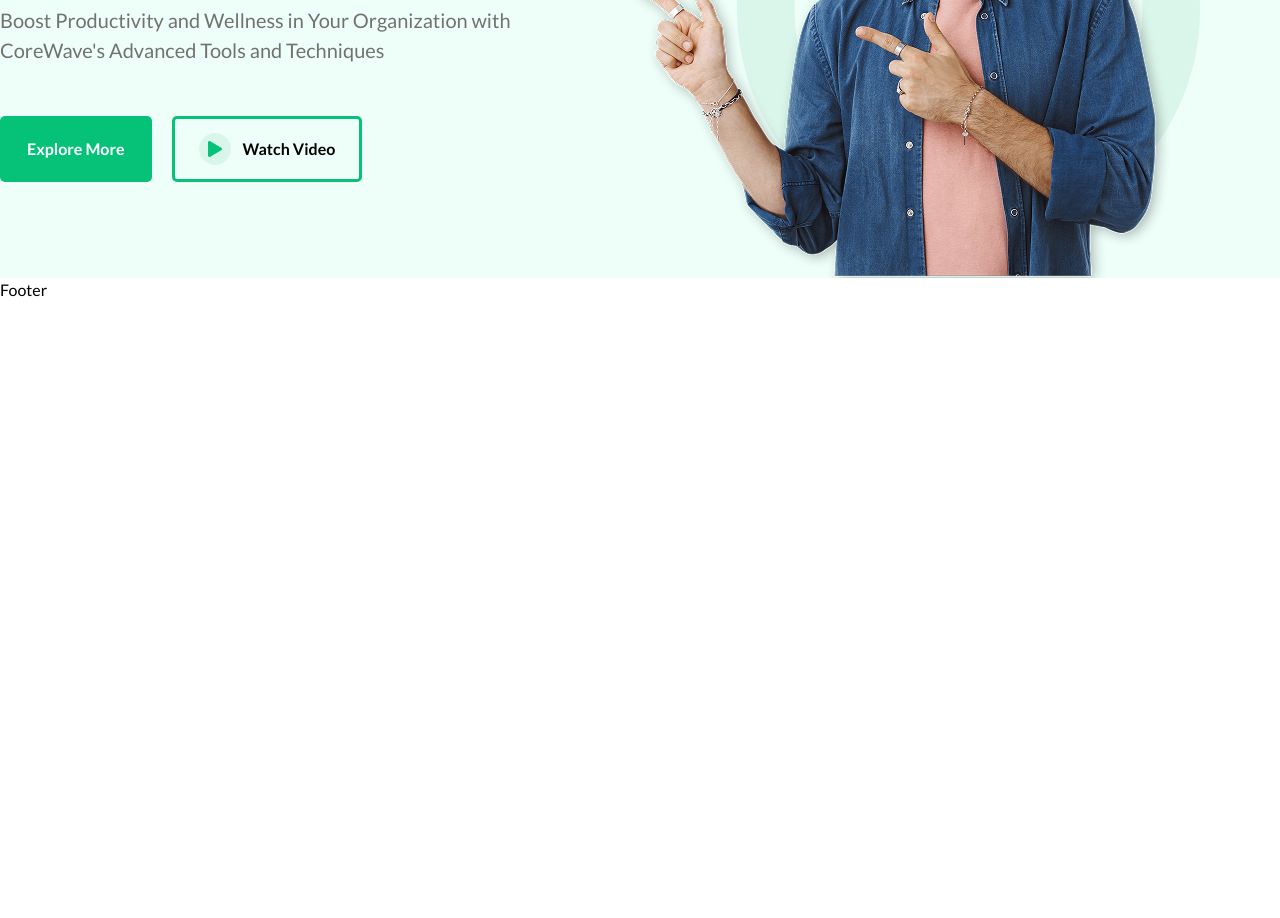
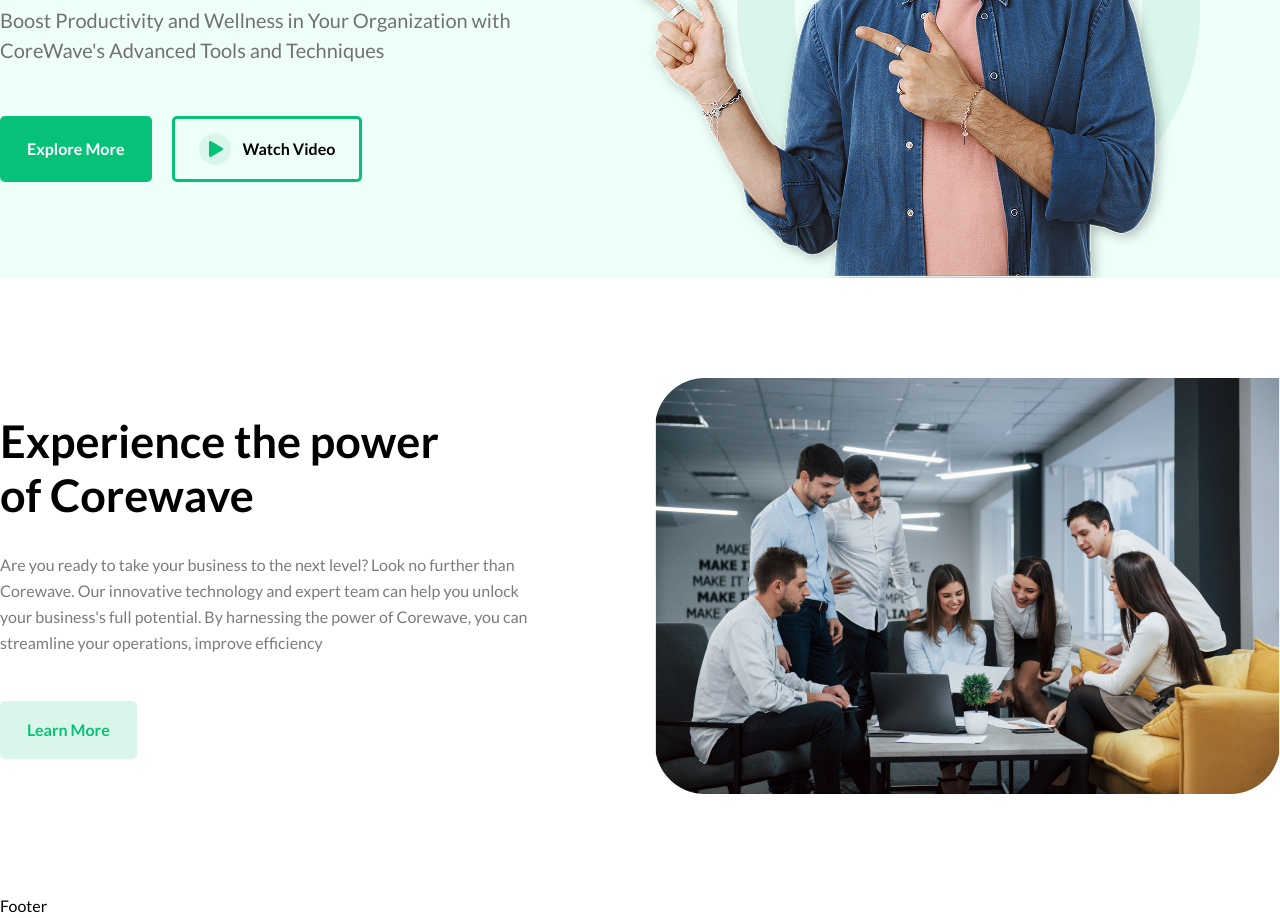
Before and after one commit to menabil/coreWave, a React (Vite) app: page / in a window 1280 px wide. Shown: the part 380-1298 px from the top of the page. Before the commit the page ends 800 px from the top, so only its background shows below. Built offline with nearby package versions, Linux system fonts and the light colour scheme.

Commit message:
add about section

```diff
--- a/index.html
+++ b/index.html
@@ -12,7 +12,7 @@
       rel="stylesheet"
     />
     <!-- fonts -->
-    <title>React File</title>
+    <title>CoreWeav</title>
   </head>
   <body class="font-lato">
     <div id="root"></div>
--- /dev/null
+++ b/src/components/Home/About.jsx
@@ -0,0 +1,31 @@
+import Container from "../common/Container";
+import Flex from "../common/Flex";
+
+const About = () => {
+  return (
+    <div className="py-25">
+      <Container>
+        <Flex className={"justify-between"}>
+          <div className="">
+            <h3 className="font-semibold text-[45px] w-[445px] leading-[54px]">
+              Experience the power of Corewave
+            </h3>
+            <p className="text-[#7B7B7B] text-base leading-[26px] w-[550px] pt-7.5 pb-[45px]">
+              Are you ready to take your business to the next level? Look no
+              further than Corewave. Our innovative technology and expert team
+              can help you unlock your business's full potential. By harnessing
+              the power of Corewave, you can streamline your operations, improve
+              efficiency
+            </p>
+            <button className="rounded-[5px] bg-[#DAF6EB] py-3.5 px-6 text-[#06C279] font-semibold cursor-pointer hover:bg-transparent border-3 border-[#DAF6EB] duration-300">
+              Learn More
+            </button>
+          </div>
+          <img src="/src/assets/about.png" alt="" />
+        </Flex>
+      </Container>
+    </div>
+  );
+};
+
+export default About;
--- a/src/components/Home/Banner.jsx
+++ b/src/components/Home/Banner.jsx
@@ -21,8 +21,8 @@
                   Explore More
                 </button>
                 <button className="rounded-[5px] hover:bg-[#06C279] py-3.5 px-6 hover:text-white font-semibold cursor-pointer flex items-center gap-x-3 bg-transparent text-black border-3 border-[#06C279] duration-300">
-                  <div className="bg-[#DAF6EB] p-2 rounded-full text-[#06C279]">
-                    <FaPlay />
+                  <div className="bg-[#DAF6EB] w-8 h-8 rounded-full text-[#06C279] relative">
+                    <FaPlay className="absolute left-[55%] top-1/2 -translate-x-1/2 -translate-y-1/2" />
                   </div>
                   Watch Video
                 </button>
--- a/src/components/Home/Home.jsx
+++ b/src/components/Home/Home.jsx
@@ -1,9 +1,11 @@
+import About from "./About";
 import Banner from "./Banner";
 
 const Home = () => {
   return (
     <>
       <Banner />
+      <About />
     </>
   );
 };
```
Also changed, not shown: src/components/pages/About.jsx (deleted, +0 -12 lines), src/assets/about.png (added).
